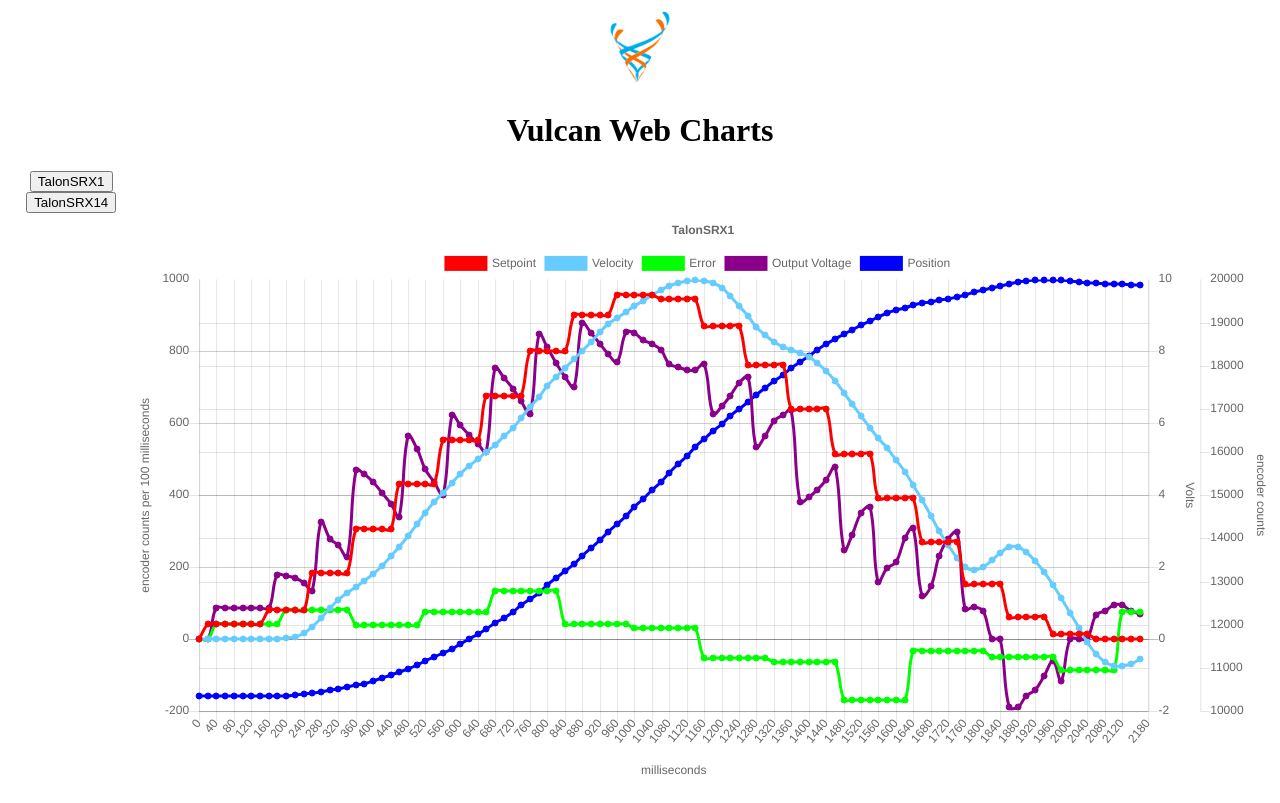
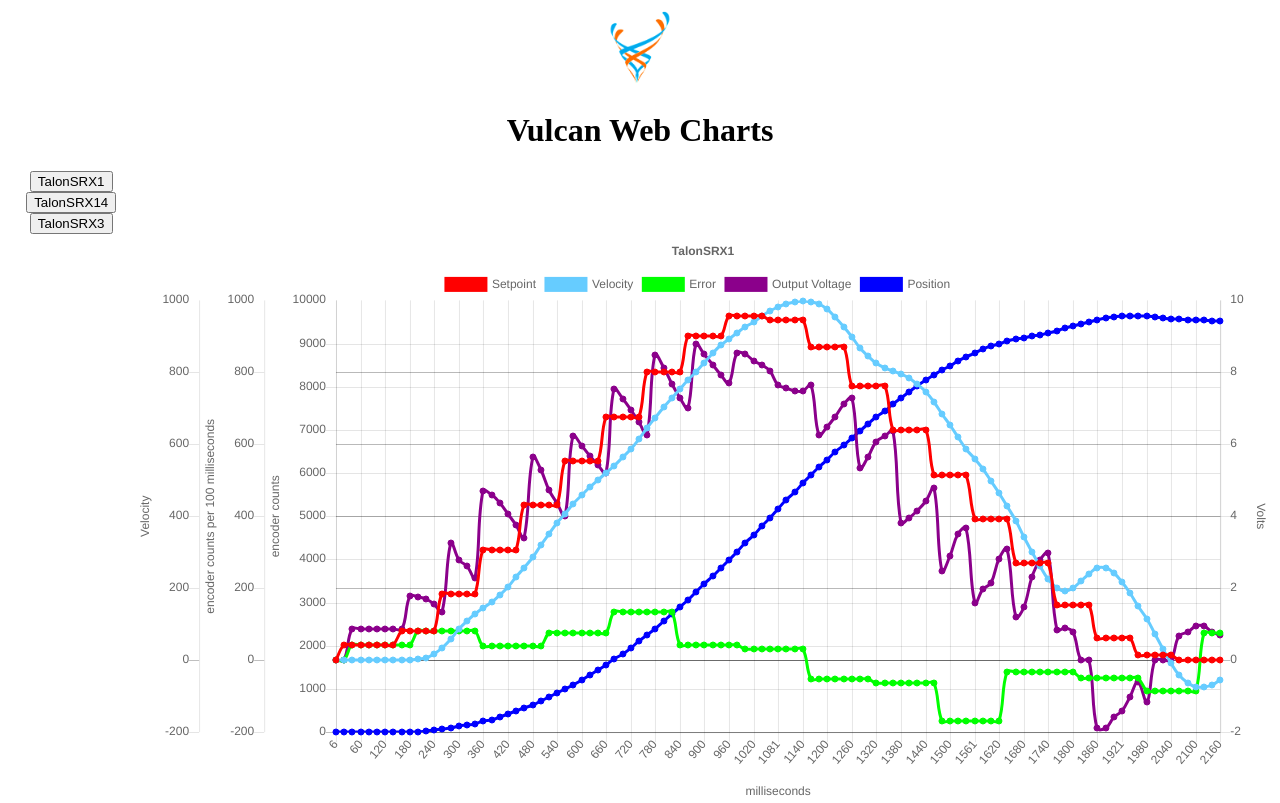
Before and after one commit to VulcanRobotics/VulcanWebCharts, a plain HTML site: page webroot/index.html in a window 1280 px wide. Both pictures are taken after a click on the button "TalonSRX1". Drawn offline with Linux system fonts and the light colour scheme.

Commit message:
Bugfixes

```diff
--- a/webroot/config.json
+++ b/webroot/config.json
@@ -1 +1 @@
-{"talonSRX":[{"name":"TalonSRX1","mode":"velocity"},{"name":"TalonSRX14","mode":"velocity"}]}
+{"talonSRX":[{"name":"TalonSRX1","mode":"velocity"},{"name":"TalonSRX14","mode":"velocity"},{"name":"TalonSRX3","mode":"position"}]}
--- a/webroot/index.html
+++ b/webroot/index.html
@@ -30,162 +30,7 @@
         <canvas id="canvas"></canvas>
     </div>
 
-    <script>
-    var setpointColor = "#FF0000"
-    var velocityColor = "#66CCFF"
-    var errorColor = "#00FF00"
-    var voltageColor = "#8B008B"
-    var positionColor = "#0000FF"
-    var chartName = {
-        display:true,
-        text:""
-    };
-    var config;
-    var modes = {};
-    var xAxisLabels = [];
-    var setpoints = [];
-    var velocitys = [];
-    var errors = [];
-    var voltages = [];
-    var positions = [];
-    var loopChartConfig = {
-        type: 'line',
-        data: {
-            labels: xAxisLabels,
-            datasets: [{
-                yAxisID: "Velocity",
-                label: "Setpoint",
-                backgroundColor: setpointColor,
-                borderColor: setpointColor,
-                data: setpoints,
-                fill: false,
-            }, {
-                yAxisID: "Velocity",
-                label: "Velocity",
-                fill: false,
-                backgroundColor: velocityColor,
-                borderColor: velocityColor,
-                data: velocitys,
-            }, {
-                yAxisID: "Velocity",
-                label: "Error",
-                fill: false,
-                backgroundColor: errorColor,
-                borderColor: errorColor,
-                data: errors,
-            },{
-                yAxisID: "Voltage",
-                label: "Output Voltage",
-                fill: false,
-                backgroundColor: voltageColor,
-                borderColor: voltageColor,
-                data: voltages,
-            },{
-                yAxisID: "Position",
-                label: "Position",
-                fill: false,
-                backgroundColor: positionColor,
-                borderColor: positionColor,
-                data: positions,
-            }]
-        },
-        options: {
-            responsive: true,
-            title:chartName,
-            tooltips: {
-                mode: 'index',
-                intersect: false,
-            },
-            hover: {
-                mode: 'nearest',
-                intersect: true
-            },
-            scales: {
-                xAxes: [{
-                    display: true,
-                    scaleLabel: {
-                        display: true,
-                        labelString: 'milliseconds'
-                    }
-                }],
-                yAxes: [{
-                    display: true,
-                    id: "Velocity",
-                    position: "left",
-                    scaleLabel: {
-                        display: true,
-                        labelString: 'encoder counts per 100 milliseconds'
-                    }
-                  },{
-                    display: true,
-                    id: "Voltage",
-                    position: "right",
-                    scaleLabel: {
-                        display: true,
-                        labelString: 'Volts'
-                    }
-                  },{
-                    display: true,
-                    id: "Position",
-                    position: "right",
-                    scaleLabel: {
-                        display: true,
-                        labelString: 'encoder counts'
-                    }
-                  }]
-            }
-        }
-    };
-
-    loopLine = new Chart(document.getElementById("canvas").getContext("2d"), loopChartConfig);
-
-    console.log("Fetching config");
-    fetch("/webroot/config.json",{cache:"no-store"}).then(function(response){
-      return response.json()
-    }).then(function(configJ){
-      console.log("Configing TalonSRX Options");
-      config = configJ
-      for(i = 0; i < config.talonSRX.length; i++){
-        var line = "<button type=\"button\" onclick=\"plotLog('talonSRX/" + config.talonSRX[i].name + ".json')\">"
-        line += config.talonSRX[i].name;
-        line += "</button>\n";
-        modes[config.talonSRX[i].name] = config.talonSRX[i].mode;
-        document.getElementById("options").innerHTML += line;
-      }
-    });
-
-    function plotLog(path){
-      console.log("Fetching " + path);
-      fetch(("../log/" + path),{cache: "no-store"}).then(function(response){
-        return response.json()
-      }).then(function(data){
-        setpoints.length = 0;
-        velocitys.length = 0;
-        errors.length = 0;
-        xAxisLabels.length = 0;
-        voltages.length = 0;
-        positions.length = 0;
-        console.log("Sucessfuly fetched " + path + ", generating chart.");
-        var nameArr = path.split('/');
-        var name = nameArr[nameArr.length - 1];
-        name = name.substring(0,name.length-5);
-        loopChartConfig.options.title.text = name;
-        mode = modes[name];
-        var count = data.setpoint.length;
-
-        for (i = 0; i <= count; i++){
-          xAxisLabels.push(i*20);
-          setpoints.push({x:data.timeStamp[i],y:data.setpoint[i]});
-          velocitys.push({x:data.timeStamp[i],y:data.velocity[i]});
-          errors.push({x:data.timeStamp[i],y:data.error[i]});
-          voltages.push({x:data.timeStamp[i],y:data.vOut[i]});
-          positions.push({x:data.timeStamp[i],y:data.position[i]});
-        }
-        loopLine.update(loopChartConfig);
-        console.log("done");
-      });
-    }
-    </script>
+    <script src="script.js"></script>
 <!-- <p>xAxisLegend</p> -->
 </body>
 
--- /dev/null
+++ b/webroot/script.js
@@ -0,0 +1,159 @@
+var setpointColor = "#FF0000"
+var velocityColor = "#66CCFF"
+var errorColor = "#00FF00"
+var voltageColor = "#8B008B"
+var positionColor = "#0000FF"
+var chartName = {
+    display:true,
+    text:""
+};
+var config;
+var modes = {};
+var loopChartConfig = {
+    type: 'line',
+    data: {
+        datasets: [{
+            label: "Setpoint",
+            yAxisID:"ClosedLoop",
+            backgroundColor: setpointColor,
+            borderColor: setpointColor,
+            fill: false,
+        }, {
+            yAxisID: "Velocity",
+            label: "Velocity",
+            fill: false,
+            backgroundColor: velocityColor,
+            borderColor: velocityColor,
+        }, {
+            label: "Error",
+            yAxisID:"ClosedLoop",
+            fill: false,
+            backgroundColor: errorColor,
+            borderColor: errorColor,
+        },{
+            yAxisID: "Voltage",
+            label: "Output Voltage",
+            fill: false,
+            backgroundColor: voltageColor,
+            borderColor: voltageColor,
+        },{
+            yAxisID: "Position",
+            label: "Position",
+            fill: false,
+            backgroundColor: positionColor,
+            borderColor: positionColor,
+        }]
+    },
+    options: {
+        responsive: true,
+        title:chartName,
+        tooltips: {
+            mode: 'index',
+            intersect: false,
+        },
+        hover: {
+            mode: 'nearest',
+            intersect: true
+        },
+        scales: {
+            xAxes: [{
+                display: true,
+                scaleLabel: {
+                    display: true,
+                    labelString: 'milliseconds'
+                }
+            }],
+            yAxes: [{
+              display: true,
+              id: "Position",
+              position: "left",
+              scaleLabel: {
+                  display: true,
+                  labelString: 'encoder counts'
+              }
+            },{
+                display: true,
+                id: "Velocity",
+                position: "left",
+                scaleLabel: {
+                    display: true,
+                    labelString: 'encoder counts per 100 milliseconds'
+                }
+              },{
+                display: true,
+                id: "Voltage",
+                position: "right",
+                scaleLabel: {
+                    display: true,
+                    labelString: 'Volts'
+                }
+              },{
+                  display: true,
+                  id: "ClosedLoop",
+                  position: "left",
+                  scaleLabel: {
+                      display: true,
+                      labelString: 'Position'
+                  }
+              }]
+        }
+    }
+};
+
+var loopChart = new Chart(document.getElementById("canvas").getContext("2d"), loopChartConfig);
+
+console.log("Fetching config");
+fetch("/webroot/config.json",{cache:"no-store"}).then(function(response){
+  return response.json()
+}).then(function(configJ){
+  console.log("Configing TalonSRX Options");
+  config = configJ
+  for(i = 0; i < config.talonSRX.length; i++){
+    var line = "<button type=\"button\" onclick=\"plotLog('talonSRX/" + config.talonSRX[i].name + ".json')\">"
+    line += config.talonSRX[i].name;
+    line += "</button>\n";
+    modes[config.talonSRX[i].name] = config.talonSRX[i].mode;
+    document.getElementById("options").innerHTML += line;
+  }
+});
+
+function plotLog(path){
+  console.log("Fetching " + path);
+  fetch(("../log/" + path),{cache: "no-store"}).then(function(response){
+    return response.json()
+  }).then(function(data){
+    console.log("Sucessfuly fetched " + path + ", generating chart.");
+    var nameArr = path.split('/');
+    var name = nameArr[nameArr.length - 1];
+    name = name.substring(0,name.length-5);
+    loopChart.clear();
+    loopChart.destroy();
+    loopChart = new Chart(document.getElementById("canvas").getContext("2d"), loopChartConfig);
+    loopChart.options.title.text = name;
+    mode = modes[name];
+    console.log("Chart Mode is " + mode);
+    if(mode == "velocity"){
+      loopChart.options.scales.yAxes[3].scaleLabel.labelString = "Velocity";
+    }else{
+      loopChart.options.scales.yAxes[3].scaleLabel.labelString = "Position";
+    }
+    loopChart.data.datasets[0].data.length = 0;
+    loopChart.data.datasets[1].data.length = 0;
+    loopChart.data.datasets[2].data.length = 0;
+    loopChart.data.datasets[3].data.length = 0;
+    loopChart.data.datasets[4].data.length = 0;
+    var count = data.setpoint.length;
+    loopChart.data.labels = data.timeStamp;
+    console.log(loopChartConfig.data.labels);
+    for (i = 0; i <= count; i++){
+      loopChart.data.datasets[0].data.push(data.setpoint[i]);
+      loopChart.data.datasets[1].data.push(data.velocity[i]);
+      loopChart.data.datasets[2].data.push(data.error[i]);
+      loopChart.data.datasets[3].data.push(data.vOut[i]);
+      loopChart.data.datasets[4].data.push(data.position[i]-data.position[0]);
+    }
+    console.log(loopChart.data.datasets[0].yAxisID);
+    loopChart.update();
+    console.log("done");
+  });
+}
```
Also changed, not shown: log/talonSRX/TalonSRX14.json (line endings or trailing spaces).
